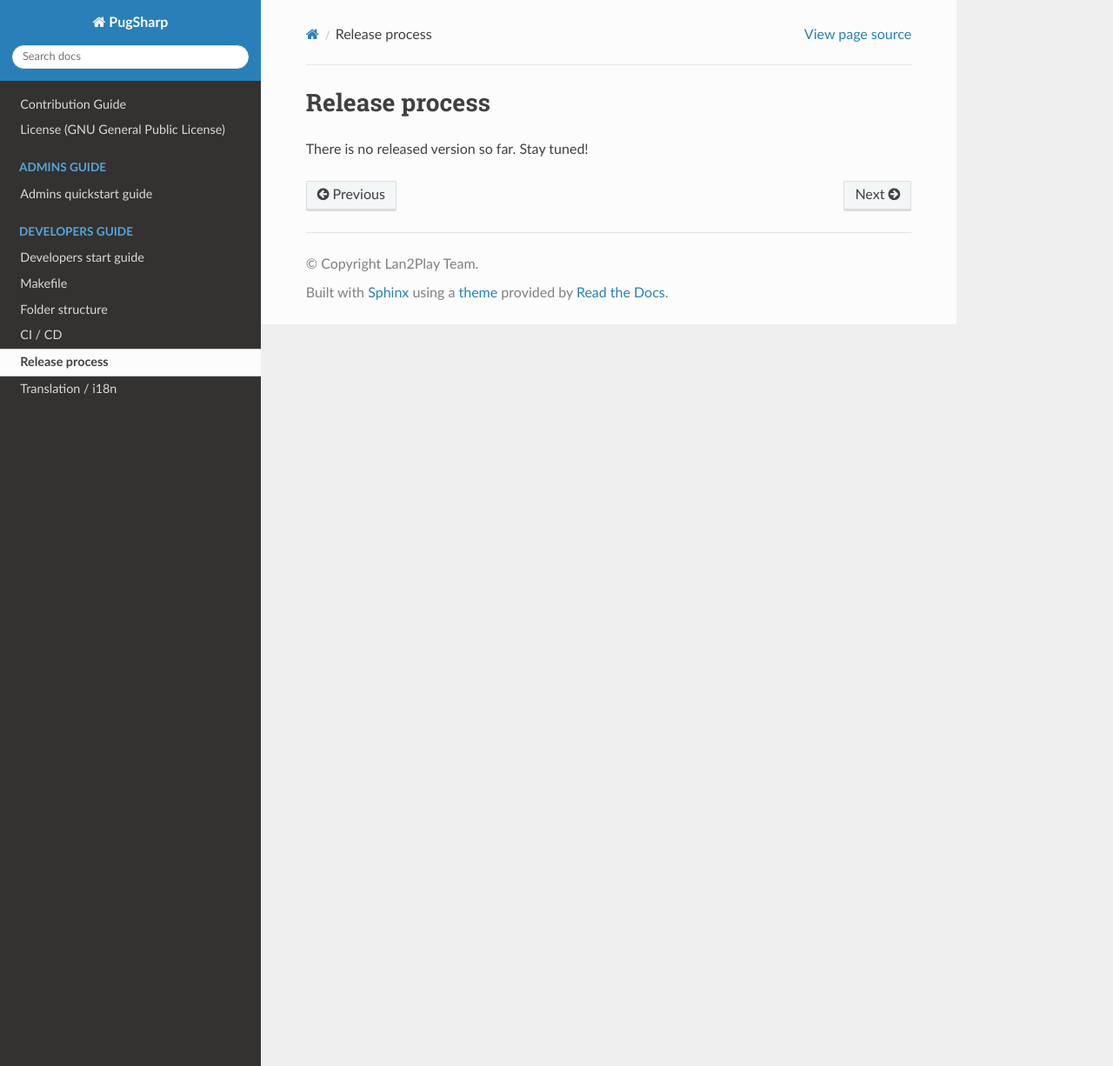
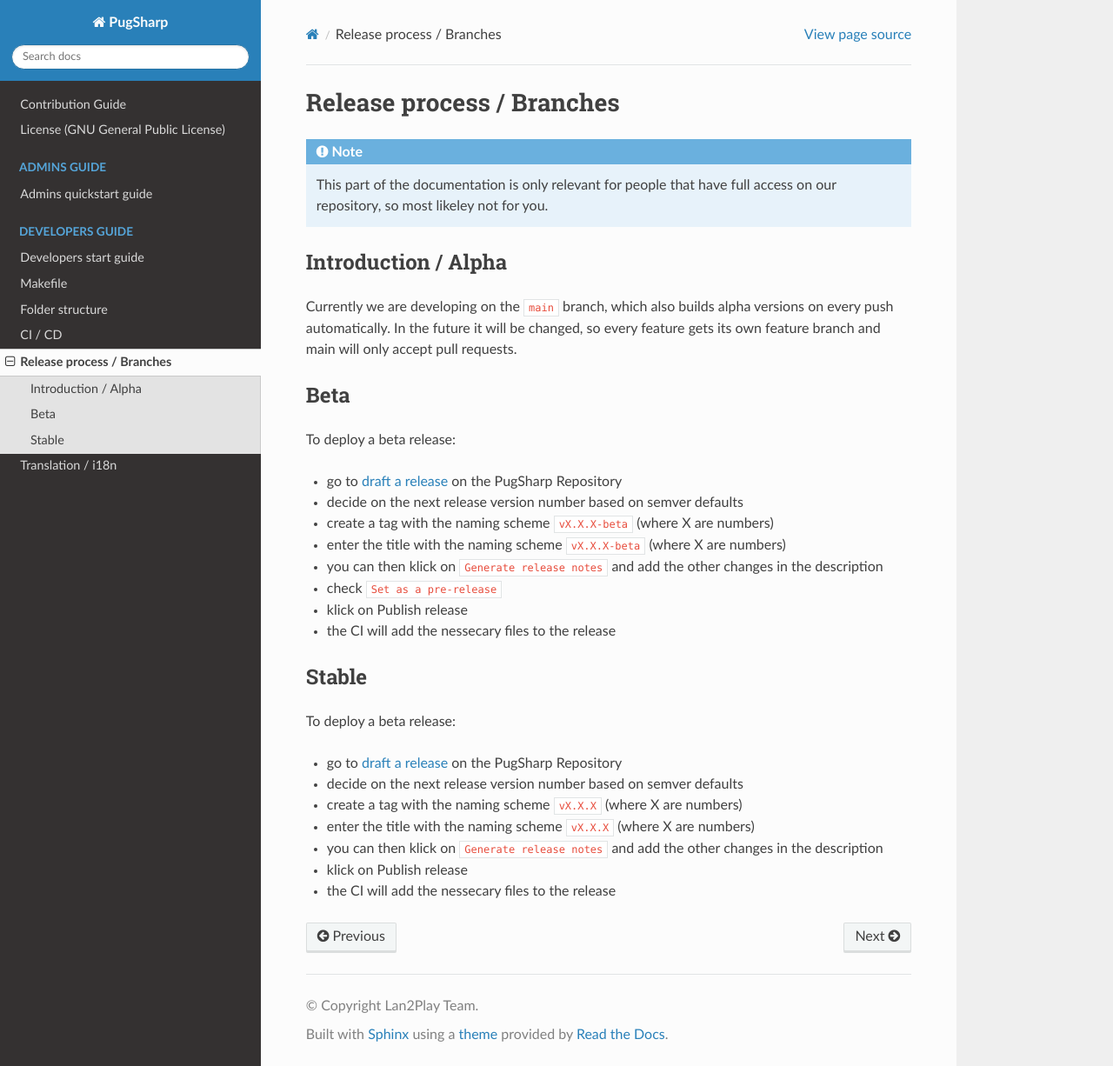
Before and after one commit to Lan2Play/PugSharp, a Sphinx documentation site: the page built from Docs/source/develop/release.rst, in a window 1280 px wide and 1226 px high. Shown: the whole window at 87% size. Built offline with Sphinx 7.4.7 and the Read the Docs theme 2.0.0, drawn with Linux system fonts in a browser that asks for light colours.

Commit message:
add basic release process docs - forcepublish

```diff
--- a/Docs/source/develop/release.rst
+++ b/Docs/source/develop/release.rst
@@ -1,4 +1,38 @@
-Release process
+Release process / Branches
 ==================================================
 
-There is no released version so far. Stay tuned!
+.. note::
+   This part of the documentation is only relevant for people that have full access on our repository, so most likeley not for you.
+
+Introduction / Alpha
+----------------------------------------
+
+Currently we are developing on the ``main`` branch, which also builds alpha versions on every push automatically.
+In the future it will be changed, so every feature gets its own feature branch and main will only accept pull requests.
+
+Beta
+----------------------------------------
+
+To deploy a beta release:
+
+* go to `draft a release <https://github.com/Lan2Play/PugSharp/releases/new>`_ on the PugSharp Repository
+* decide on the next release version number based on semver defaults
+* create a tag with the naming scheme ``vX.X.X-beta`` (where X are numbers)
+* enter the title with the naming scheme ``vX.X.X-beta`` (where X are numbers)
+* you can then klick on ``Generate release notes`` and add the other changes in the description
+* check ``Set as a pre-release``
+* klick on Publish release
+* the CI will add the nessecary files to the release
+
+Stable
+----------------------------------------
+
+To deploy a beta release:
+
+* go to `draft a release <https://github.com/Lan2Play/PugSharp/releases/new>`_ on the PugSharp Repository
+* decide on the next release version number based on semver defaults
+* create a tag with the naming scheme ``vX.X.X`` (where X are numbers)
+* enter the title with the naming scheme ``vX.X.X`` (where X are numbers)
+* you can then klick on ``Generate release notes`` and add the other changes in the description
+* klick on Publish release
+* the CI will add the nessecary files to the release
```
